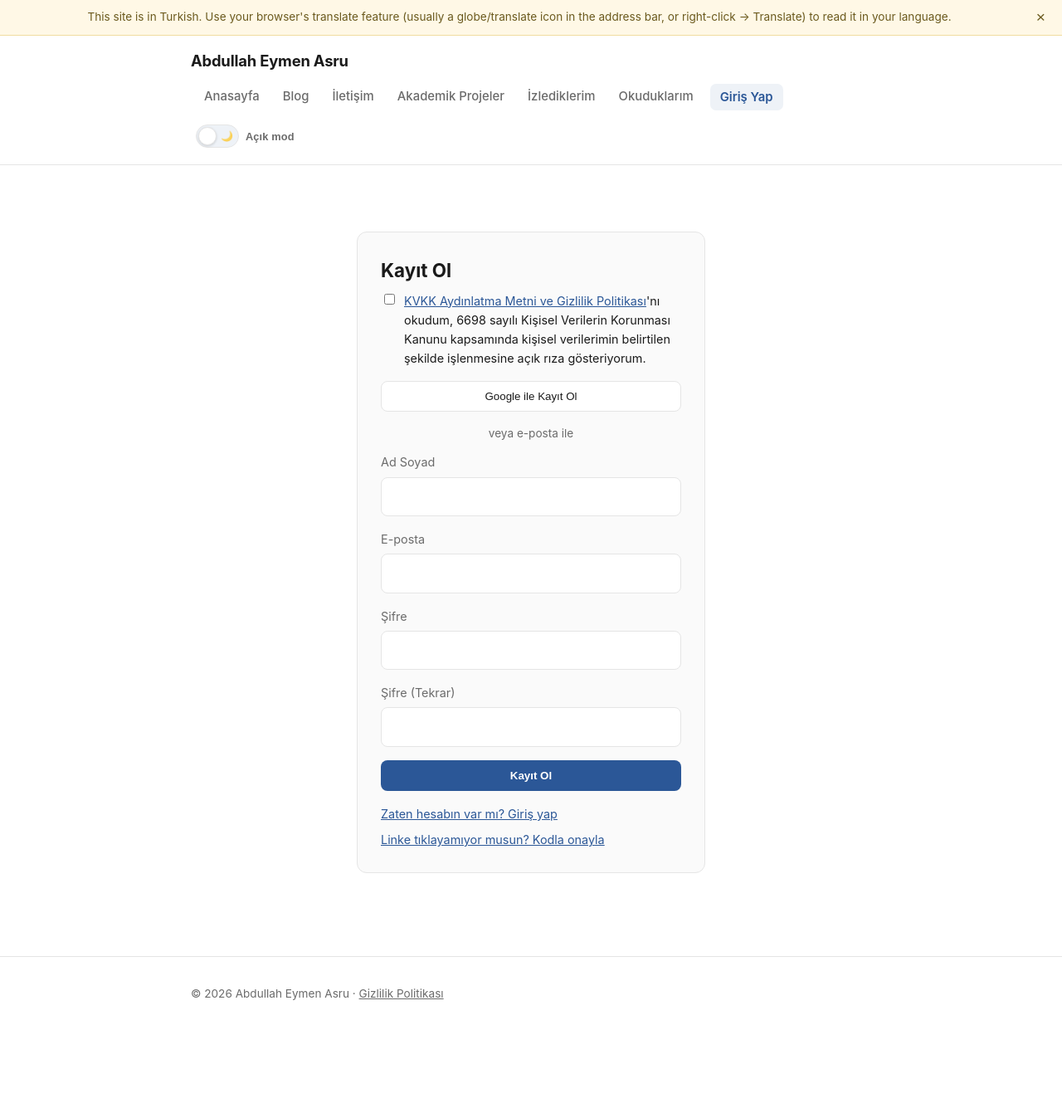
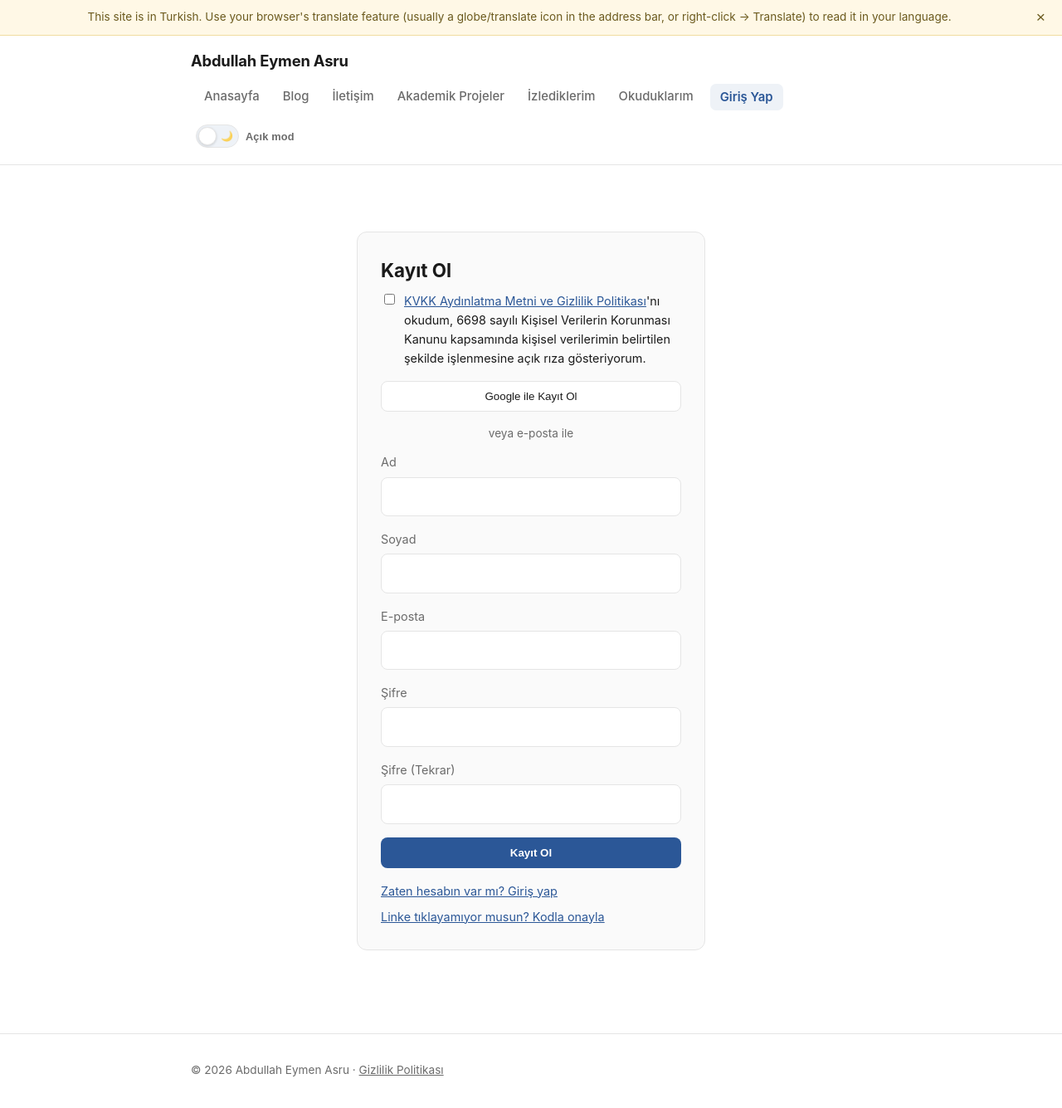
Before and after one commit to abdullah-eymen-asru/abdullah-eymen-asru.github.io, a Jekyll site: the page built from hesap/kayit.md, in a window 1280 px wide and 1335 px high. Shown: the whole window at 83% size. Built offline with Jekyll 4.4.1, drawn with Linux system fonts in a browser that asks for light colours; a script that is not in the unit is left out.

Commit message:
Split full name into first and last name fields

```diff
--- a/hesap/kayit.md
+++ b/hesap/kayit.md
@@ -36,8 +36,12 @@ permalink: "/hesap/kayit.html"
 
   <form id="kayit-form" novalidate>
     <div class="form-field">
-      <label for="full_name">Ad Soyad</label>
-      <input id="full_name" name="full_name" type="text" autocomplete="name" required>
+      <label for="first_name">Ad</label>
+      <input id="first_name" name="first_name" type="text" autocomplete="given-name" required>
+    </div>
+    <div class="form-field">
+      <label for="last_name">Soyad</label>
+      <input id="last_name" name="last_name" type="text" autocomplete="family-name" required>
     </div>
     <div class="form-field">
       <label for="email">E-posta</label>
```
